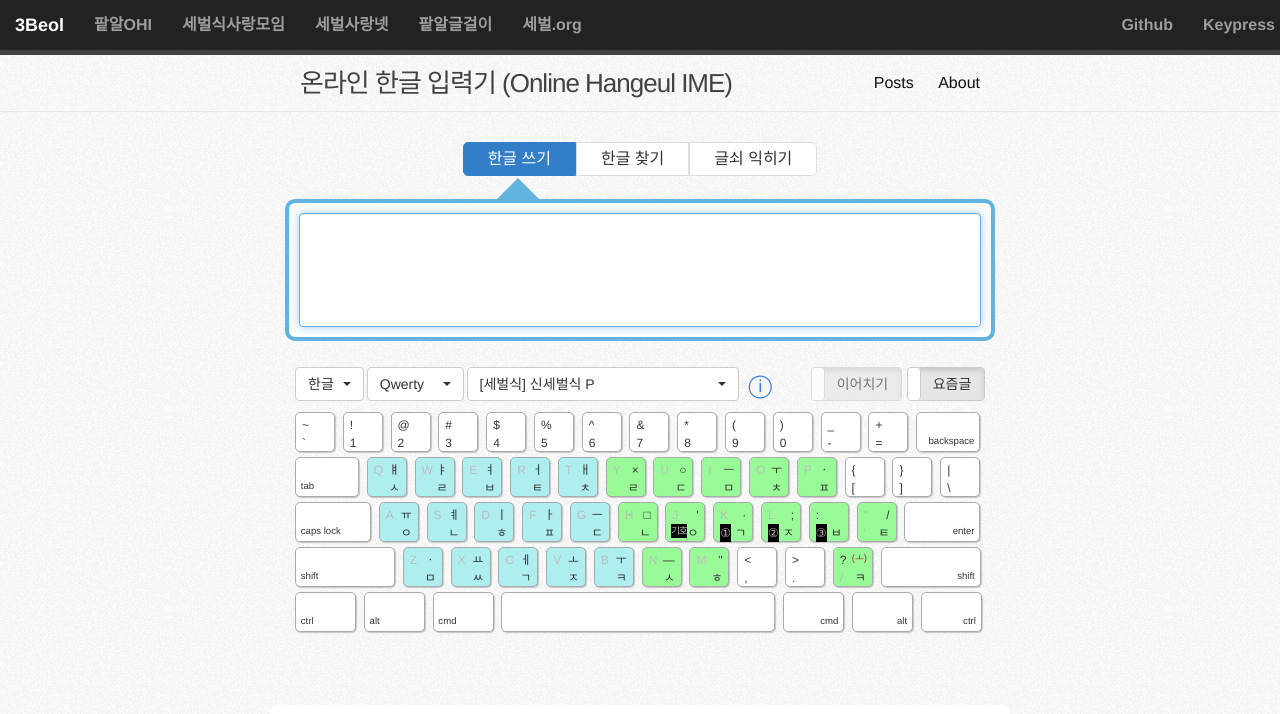
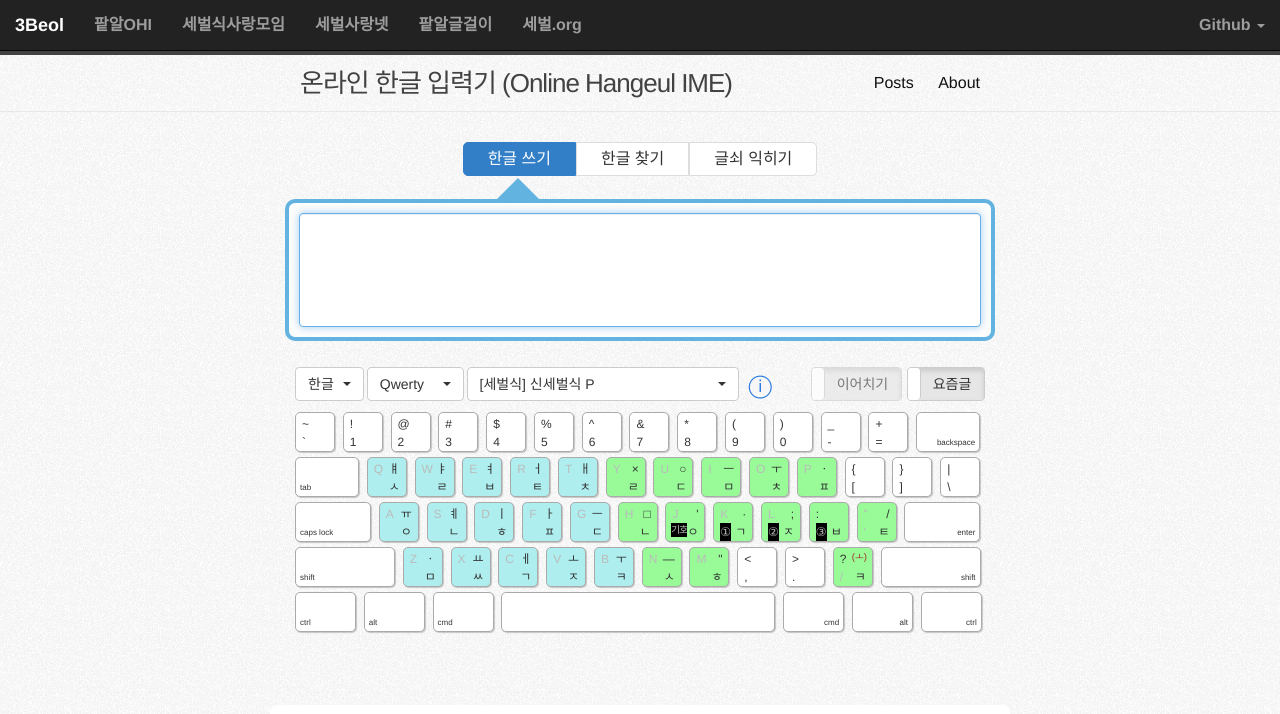
Before and after one commit to 3beol/3beol.github.io, a Jekyll site: the page built from index.html, in a window 1280 px wide. Shown: the top 714 px of the page. Built offline with Jekyll 4.4.1, drawn with Linux system fonts in a browser that asks for light colours.

Commit message:
css 를 다듬는다
css 를 다듬는다

```diff
--- a/_includes/header.html
+++ b/_includes/header.html
@@ -1,10 +1,9 @@
-<header class="site-header">
-
-  <div class="wrapper">
-
-    <div class="navbar navbar-inverse navbar-fixed-top">
+<!-- http://getbootstrap.com/components/ -->
+<nav class="navbar navbar-inverse navbar-fixed-top">
+  <div class="container-fluid">
+    <!-- Brand and toggle get grouped for better mobile display -->
     <div class="navbar-header">
-            <button type="button" class="navbar-toggle collapsed" data-toggle="collapse" data-target="#navbar" aria-expanded="false" aria-controls="navbar">
+      <button type="button" class="navbar-toggle collapsed" data-toggle="collapse" data-target="#bs-example-navbar-collapse-1" aria-expanded="false">
         <span class="sr-only">Toggle navigation</span>
         <span class="icon-bar"></span>
         <span class="icon-bar"></span>
@@ -12,7 +11,8 @@
       </button>
       <a class="navbar-brand" href="{{ site.url }}">3Beol</a>
     </div>
-        <div id="navbar" class="collapse navbar-collapse">
+    <!-- Collect the nav links, forms, and other content for toggling -->
+    <div class="collapse navbar-collapse" id="bs-example-navbar-collapse-1">
       <ul class="nav navbar-nav">
         <!--li class="active"><a href="#">Home</a></li-->
         <li><a href="http://ohi.pat.im" target="_blank">팥알OHI</a></li>
@@ -21,13 +21,37 @@
         <li><a href="http://pat.im" target="_blank">팥알글걸이</a></li>
         <li><a href="http://sebeol.org" target="_blank">세벌.org</a></li>
       </ul>
+<!--
+      <form class="navbar-form navbar-left" role="search">
+        <div class="form-group">
+          <input type="text" class="form-control" placeholder="Search">
+        </div>
+        <button type="submit" class="btn btn-default">Submit</button>
+      </form>
+-->
       <ul class="nav navbar-nav navbar-right">
+        <!--li><a href="https://github.com/3beol" target="_blank">Github</a></li-->
+        <!--li><a href="http://dmauro.github.io/Keypress" target="_blank">Keypress</a></li-->
+        <li class="dropdown">
+          <a href="#" class="dropdown-toggle" data-toggle="dropdown" role="button" aria-haspopup="true" aria-expanded="false">
+            Github <span class="caret"></span>
+          </a>
+          <ul class="dropdown-menu">
             <li><a href="https://github.com/3beol" target="_blank">Github</a></li>
             <li><a href="http://dmauro.github.io/Keypress" target="_blank">Keypress</a></li>
+            <li><a href="https://github.com/pat-al" target="_blank">Pat-al</a></li>
+            <!--li role="separator" class="divider"></li-->
+            <!--li><a href="#">Separated link</a></li-->
           </ul>
-        </div><!--/.nav-collapse -->
-    </div>
+        </li>
+      </ul>
+    </div><!-- /.navbar-collapse -->
+  </div><!-- /.container-fluid -->
+</nav>
 
+<header class="site-header">
+
+  <div class="wrapper">
     <a class="site-title" href="{{ site.url }}">{{ site.title }}</a>
 
     <nav class="site-nav">
--- a/_sass/_keyboard.scss
+++ b/_sass/_keyboard.scss
@@ -3,13 +3,6 @@
  */
 
 .keyboard {
-  $very-small-font-size:  ($base-font-size * 0.625); // 10px // main.scss
-  //$grey-color-dark    // main.scss
-  $key_width: 40px;
-  $key_height: 40px;
-
-
-
   /// 벤더 프리픽스를 산출하는 믹스인 헬퍼
   /// @access public
   /// @author HugoGiraudel
@@ -32,7 +25,7 @@
 
 
   clear: both;
-  font-size: $very-small-font-size;
+  font-size: 0.625em;
   margin: 1em 1em 0 1em;
   zoom: 1;
 
@@ -75,7 +68,7 @@
   .message {
     margin-top: 1em;
     margin-left: 3em;
-    width: 175px;
+    width: 11em;
     font-size: 1em;
     color: $grey-color-dark;
   }
@@ -88,8 +81,8 @@
     }
   }
   .key_row {
-    height: $key_height;
-    margin-bottom: 5px;
+    height: 4em;
+    margin-bottom: 0.5em;
     margin-left: auto;
     margin-right: auto;
     &:last-of-type {
@@ -100,9 +93,9 @@
   .key_filler {
     display: inline-block;
     position: relative;
-    margin-right: 5px;
-    width: $key_width;
-    height: $key_height;
+    margin-right: 0.5em;
+    width: 4em;
+    height: 4em;
     &:last-of-type {
       margin-right: 0;
     }
@@ -112,17 +105,16 @@
   }
   .key {
     cursor: pointer;
-    border: 1px solid #aaa;
+    border: 0.1em solid #aaa;
     padding-top: 0.25em;
     vertical-align: top;
-    font-size: 1.2em;
     color: #333;
     text-align: center;
     @include prefix-property (border-radius,
-                                            5px,
+                    0.5em,
                     ('webkit', 'moz'));
     @include prefix-property (box-shadow,
-                                            1px 1px 1px 0 rgba(0, 0, 0, 0.2),
+                    0.1em 0.1em 0.1em 0 rgba(0, 0, 0, 0.2),
                     ('webkit', 'moz'));
     background: white;
     @include prefix-function (background-image,
@@ -142,17 +134,16 @@
       background: PaleTurquoise;
     }
     &.topress{
-      border: 2px solid #000;
+      border: 0.2em solid #000;
       padding-top: 0.25em;
       vertical-align: top;
-      font-size: 1.2em;
       color: #333;
       text-align: center;
       @include prefix-property (border-radius,
-                                            5px,
+                      0.5em,
                       ('webkit', 'moz'));
       @include prefix-property (box-shadow,
-                                            1px 1px 1px 0 rgba(0, 0, 0, 0.2),
+                      0.1em 0.1em 0.1em 0 rgba(0, 0, 0, 0.2),
                       ('webkit', 'moz'));
       background: white;
       @include prefix-function (background-image,
@@ -164,7 +155,7 @@
     &.shift_pressed,
     &.capslock_pressed {
       @include prefix-property (box-shadow,
-                                            inset 1px 1px 1px 0 rgba(0, 0, 0, 0.2),
+                      inset 0.1em 0.1em 0.1em 0 rgba(0, 0, 0, 0.2),
                       ('webkit', 'moz'));
       background: #f3f3f3;
       @include prefix-function (background-image,
@@ -197,26 +188,26 @@
       }
     }
     &.wide_1 {
-      width: 61px;
+      width: 6.1em;
     }
     &.wide_2 {
-      width: 64px;
+      width: 6.4em;
     }
     &.wide_3 {
-      width: 76px;
+      width: 7.6em;
     }
     &.wide_4 {
-      width: 100px;
+      width: 10em;
     }
     &.wide_5 {
-      width: 274px;
+      width: 27.4em;
     }
     &.wide_6 {
-      width: 85px;
+      width: 8.5em;
     }
     &.tall {
-      height: 85px;
-      line-height: 85px;
+      height: 8.5em;
+      line-height: 8.5em;
     }
     &:hover {
       background: #ccc;
@@ -230,6 +221,7 @@
     .up_key,
     .down_key {
       text-align: center;
+      font-size: 1.2em;
     }
     .en_key {
       float: left;
@@ -267,13 +259,13 @@
       font-size: 0.8em;
       background: black;
       color: white;
-      letter-spacing: -1px;
+      letter-spacing: -0.1em;
     }
     .tag09{
       font-size: 0.9em;
       background: black;
       color: white;
-      letter-spacing: -1px;
+      letter-spacing: -0.1em;
     }
     .tag10{
       font-size: 1em;
@@ -281,18 +273,18 @@
       color: white;
     }
     .triangle {
-      margin: 8px auto;
+      margin: 0.8em auto;
       &.up {
-        top: 2px;
+        top: 0.2em;
       }
       &.down {
-        top: 5px;
+        top: 0.5em;
       }
       &.left {
-        left: -2px;
+        left: -0.2em;
       }
       &.right {
-        left: 2px;
+        left: 0.2em;
       }
     }
     br + .triangle {
@@ -316,23 +308,23 @@
   }
   .triangle {
     position: relative;
-    width: 0px;
-    height: 0px;
+    width: 0;
+    height: 0;
     border-style: solid;
     &.up {
-      border-width: 0 8px 10px 8px;
+      border-width: 0 0.8em 1em 0.8em;
       border-color: transparent transparent #555555 transparent;
     }
     &.down {
-      border-width: 10px 8px 0 8px;
+      border-width: 1em 0.8em 0 0.8em;
       border-color: #555555 transparent transparent transparent;
     }
     &.right {
-      border-width: 8px 0 8px 10px;
+      border-width: 0.8em 0 0.8em 1em;
       border-color: transparent transparent transparent #555555;
     }
     &.left {
-      border-width: 8px 8px 10px 0;
+      border-width: 0.8em 0.8em 1em 0;
       border-color: transparent #555555 transparent transparent;
     }
   }
--- a/_sass/_ohi.scss
+++ b/_sass/_ohi.scss
@@ -3,22 +3,10 @@
  */
 
 body {
-  $navbar-fixed-height: 50px;
-
-  padding: $navbar-fixed-height 0 0; // 50px to make the container go all the way to the bottom of the topbar
+  // 50px to make the container go all the way to the bottom of the topbar
+  padding: 50px 0 0;
   background-image: url('/images/bg_noise.png');
-
-  div {
-    &.navbar-fixed-top {
-      height: $navbar-fixed-height;
-
-
-      #navbar {
-        background-color: #222;
-        ul {
-          padding-right: 5px;
-        }
-
+  nav.navbar {
     @media (max-width: 830px) {
       ul{
         &.navbar-right {
@@ -28,12 +16,10 @@
         }
       }
     }
-      }
     a {
       font-weight: bold;
       &.navbar-brand {
         color: #fff;
-        }
       }
     }
   }
@@ -152,11 +138,13 @@
         margin-bottom: 1em;
       }
       textarea {
+        font-family: $text-font-family !important;
         resize: none;
         ime-mode: disabled !important;
       }
 
       input {
+        font-family: $text-font-family !important;
         ime-mode: disabled !important;
       }
       form {
--- a/css/main.scss
+++ b/css/main.scss
@@ -7,9 +7,10 @@
 
 // Our variables
 $base-font-family: ('Helvetica Neue', 'Helvetica', 'Arial', sans-serif);
+$text-font-family: ("본고딕","Source Han Sans K","본고딕 KR","Source Han Sans KR","Noto Sans CJK KR","나눔바른고딕 옛한글","NanumBarunGothic YetHangul","나눔명조 옛한글","NanumMyeongjo YetHangul", 'Un Jamo Batang Ex', '은 자모 바탕 확장', Unbatang, '은 바탕', Undotum, '은 돋움', "맑은 고딕", "Malgun Gothic", "NanumGothic", "나눔고딕", 'Helvetica Neue', 'Helvetica', 'Arial', sans-serif);
 $base-font-size:   16px;
 $base-font-weight: 400;
-$small-font-size:  ($base-font-size * 0.875);
+$small-font-size:  ($base-font-size * 0.875); // 14px
 $base-line-height: 1.5;
 
 $spacing-unit:     30px;
```
Lines whose indentation alone changed are shown as unchanged.
